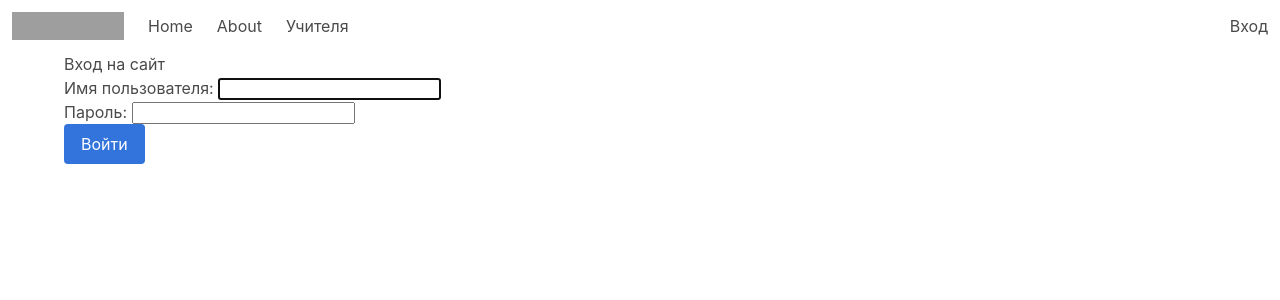
After one commit to Student-Examples/Django-Class3-Templates-Extending, a Django app: page /accounts/login/ in a window 1280 px wide. The commit adds this page. Shown: the top 300 px of the page. Run offline with Django 3.2, Linux system fonts and the light colour scheme; grey boxes are pictures that could not be loaded.

Commit message:
+ Login and Logout

```diff
--- a/students/templates/base.html
+++ b/students/templates/base.html
@@ -34,6 +34,17 @@
                     Учителя
                 </a>
             </div>
+
+            {% if user.is_authenticated %}
+                <div class="navbar-end">
+                    <span class="navbar-item"> {{ user.username }} </span>
+                    <a href="{% url 'logout' %}" class="navbar-item">Выход</a>
+                </div>
+            {% else %}
+                <div class="navbar-end">
+                    <a href="{% url 'login' %}" class="navbar-item">Вход</a>
+                </div>
+            {% endif %}
         </div>
     </nav>
 
--- /dev/null
+++ b/students/templates/registration/login.html
@@ -0,0 +1,15 @@
+{% extends 'base.html' %}
+
+{% block content %}
+
+    <h1>Вход на сайт</h1>
+
+    <form method="post">
+        {% csrf_token %}
+
+        {{ form.as_p }}
+
+        <input type="submit" class="button is-link" value="Войти">
+    </form>
+
+{% endblock %}
--- a/students/urls.py
+++ b/students/urls.py
@@ -14,14 +14,17 @@ Including another URLconf
     2. Add a URL to urlpatterns:  path('blog/', include('blog.urls'))
 """
 from django.contrib import admin
+from django.contrib.auth.decorators import login_required
+from django.contrib.auth.views import LoginView
 from django.urls import path
 
 from students.views import HomeView, AboutView, GroupView, AddGroupView, AddStudentView, TeachersView, AddTeacherView, \
     FeedbackView, EditGroupView
+from students.views_ext.accounts import ProfileView, LogoutView
 
 urlpatterns = [
     path("", HomeView.as_view(), name="home"),
-    path("groups/<int:group_id>/", GroupView.as_view(), name="group"),
+    path("groups/<int:group_id>/", login_required(GroupView.as_view()), name="group"),
 
     path("groups/<int:group_id>/edit/", EditGroupView.as_view(), name="edit_group"),
 
@@ -33,5 +36,8 @@ urlpatterns = [
 
     path("feedback/", FeedbackView.as_view(), name="feedback"),
 
+    path('accounts/login/', LoginView.as_view(), name="login"),
+    path('accounts/logout/', LogoutView.as_view(), name="logout"),
+    path('accounts/profile/', ProfileView.as_view()),
     path('admin/', admin.site.urls),
 ]
--- a/students/views.py
+++ b/students/views.py
@@ -7,10 +7,6 @@ from django.views.generic import TemplateView
 
 from students.forms import GroupForm, StudentForm, TeacherForm, FeedbackForm
 from students.models import Group, Teacher
-
-
-def asdsadasd(request, group_id):
-    return
 
 
 class HomeView(View):
```
Also changed, not shown: students/templates/registration/logged_out.html (added, +9 -0 lines), students/views_ext/accounts.py (added, +16 -0 lines), students/views_ext/__init__.py (added).
